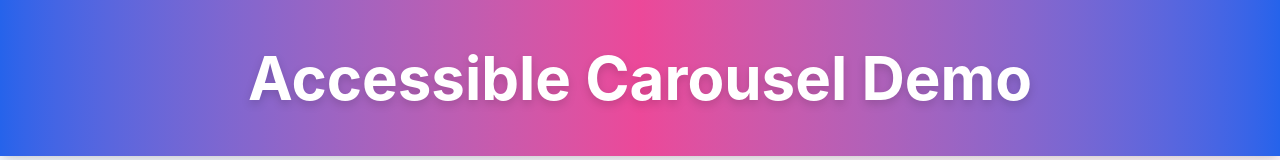
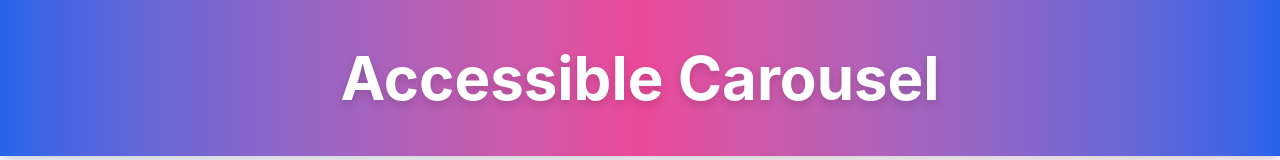
Before and after one commit to iamtoufiq/react-slick-accessible-carousel, a React (Vite) app: page / in a window 1280 px wide. Shown: the top 160 px of the page. Built offline with nearby package versions, Linux system fonts and the light colour scheme.

Commit message:
feat: complete accessible carousel implementation with React Slick and ARIA support.

```diff
--- a/src/App.tsx
+++ b/src/App.tsx
@@ -10,7 +10,7 @@ function App() {
       >
         <div className="container mx-auto px-4 sm:px-6 lg:px-8 py-8 sm:py-8 md:py-12">
           <h1 className="text-3xl sm:text-4xl md:text-5xl lg:text-6xl font-bold  text-center drop-shadow-lg">
-            Accessible Carousel Demo
+            Accessible Carousel
           </h1>
         </div>
       </header>
--- a/vite.config-Taufique.ts
+++ /dev/null
@@ -1,8 +0,0 @@
-import { defineConfig } from 'vite'
-import react from '@vitejs/plugin-react'
-import tailwindcss from '@tailwindcss/vite'
-
-// https://vite.dev/config/
-export default defineConfig({
-  plugins: [react() ,tailwindcss()],
-})
```
